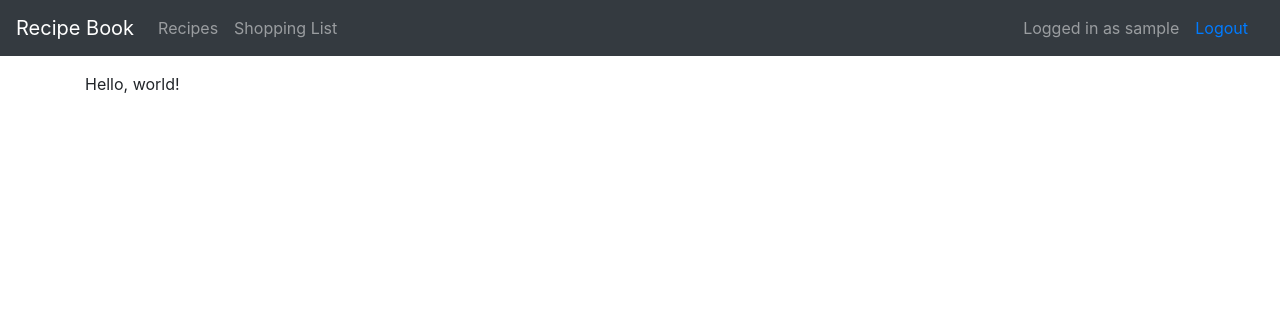
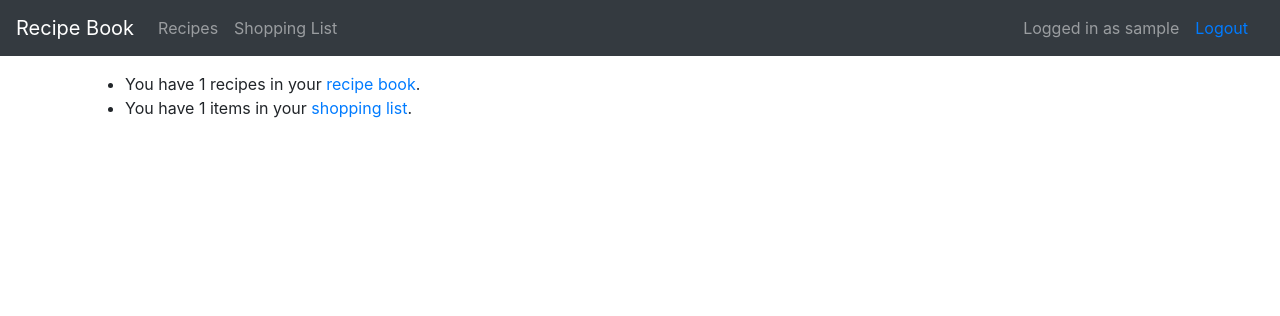
Before and after one commit to lassilaiho/tsoha-2020, a Flask app: page / in a window 1280 px wide. Shown: the top 316 px of the page. Run offline with Flask 2, Linux system fonts and the light colour scheme; a user stored in the database is signed in; tables that the repository leaves empty hold one stand-in row (values such as "Sample post"); some libraries are stand-ins or nearby versions.

Commit message:
Add summary to index page

```diff
--- a/app/accounts/models.py
+++ b/app/accounts/models.py
@@ -1,3 +1,5 @@
+from sqlalchemy.sql import text
+
 from app.main import db
 
 
@@ -35,3 +37,20 @@ class Account(db.Model):
 
     def is_authenticated(self):
         return True
+
+    @staticmethod
+    def get_item_and_recipe_counts(account_id):
+        stmt = text("""
+SELECT COUNT(DISTINCT items.id), COUNT(DISTINCT recipes.id)
+FROM accounts
+LEFT JOIN shopping_list_items items ON items.account_id = accounts.id
+LEFT JOIN recipes ON recipes.account_id = accounts.id
+GROUP BY accounts.id
+HAVING accounts.id = :account_id;
+""").params(account_id=account_id)
+        rows = db.session().execute(stmt)
+        try:
+            row = rows.fetchone()
+            return row[0], row[1]
+        finally:
+            rows.close()
--- a/app/templates/index.html
+++ b/app/templates/index.html
@@ -1,5 +1,14 @@
 {% extends "layout.html" %}
 
 {% block body %}
-<p>Hello, world!</p>
+<ul>
+    <li>
+        You have {{ recipe_count }} recipes in your
+        <a href="{{ url_for('get_recipes') }}">recipe book</a>.
+    </li>
+    <li>
+        You have {{ item_count }} items in your
+        <a href="{{ url_for('get_shopping_list') }}">shopping list</a>.
+    </li>
+</ul>
 {% endblock %}
--- a/app/views.py
+++ b/app/views.py
@@ -1,8 +1,17 @@
-import flask
+from flask import render_template
+from flask_login import current_user, login_required
 
 from app.main import app
+from app.accounts.models import Account
 
 
 @app.route("/")
+@login_required
 def index():
-    return flask.render_template("index.html")
+    item_count, recipe_count = \
+        Account.get_item_and_recipe_counts(current_user.id)
+    return render_template(
+        "index.html",
+        item_count=item_count,
+        recipe_count=recipe_count,
+    )
```
